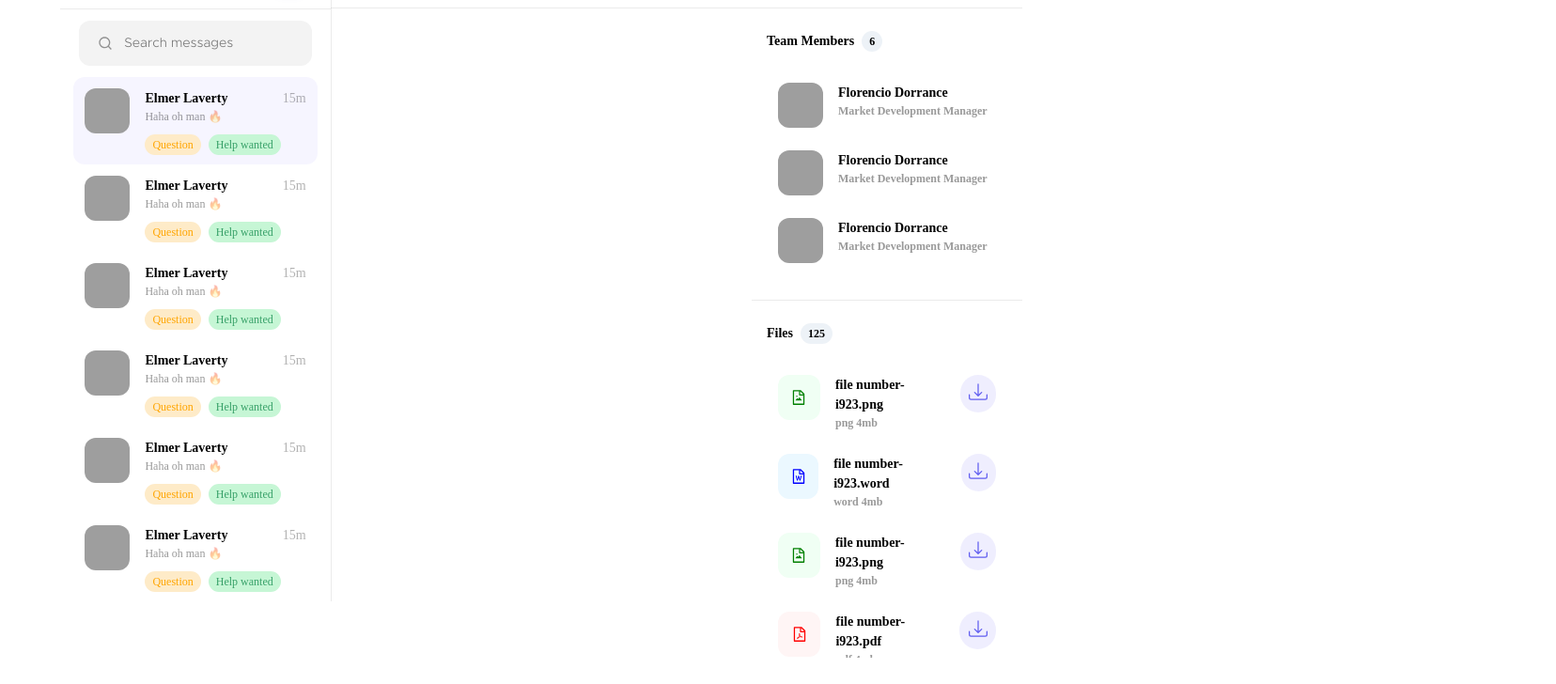
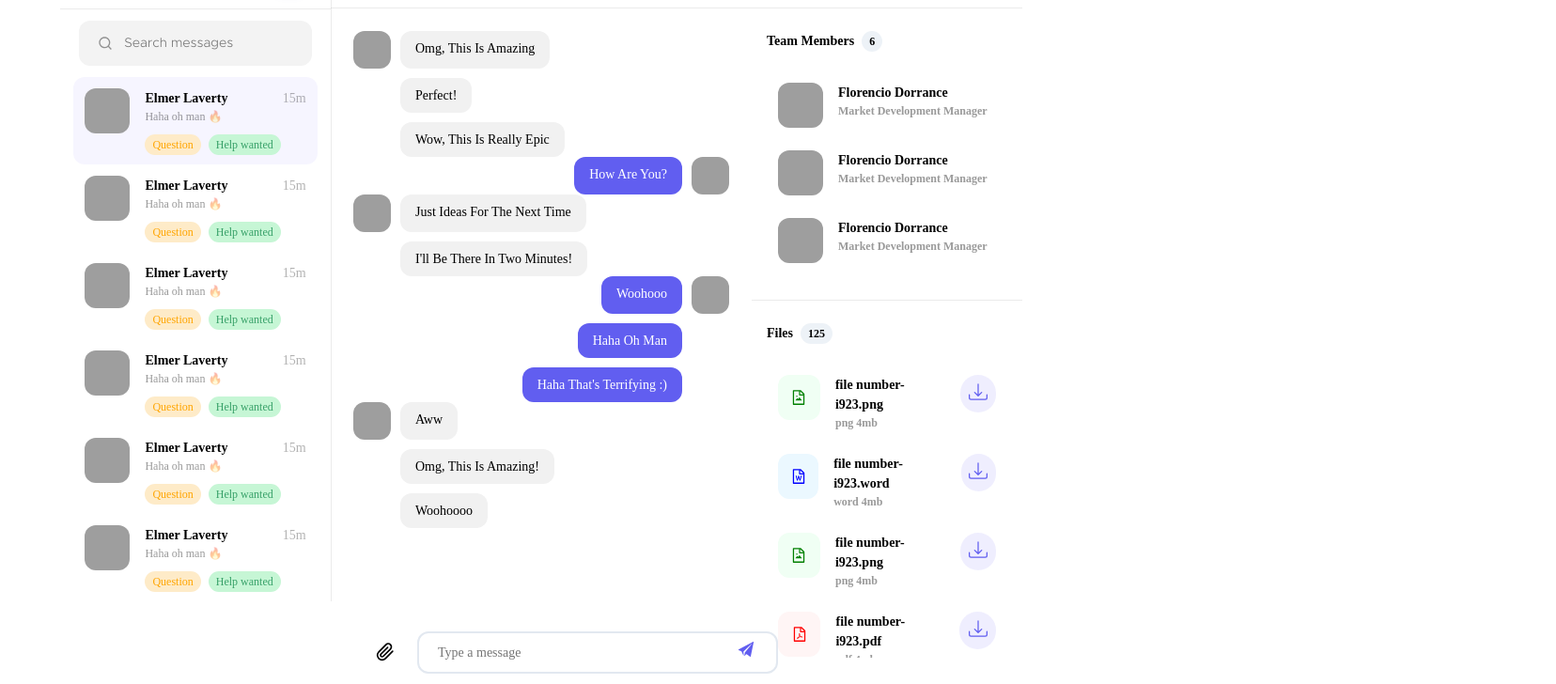
Before and after one commit to flydevs/chat-app-web, a React app: page / in a window 1280 px wide. Shown: the part 72-800 px from the top of the page at 94% size, 1656 px wide, since content can reach past the window. Built offline with nearby package versions, Linux system fonts and the light colour scheme; grey boxes are pictures that could not be loaded; a web font is replaced by a local one.

Commit message:
chat advances

```diff
--- a/src/components/ChatSection/components/ChatBody/ChatBody.js
+++ b/src/components/ChatSection/components/ChatBody/ChatBody.js
@@ -1,9 +1,43 @@
 import "./ChatBody.scss";
 import React from 'react';
+import MessageRecived from "./messageRecived/messageRecived";
+import MessageSent from "./messageSent/messageSent";
+import {FiPaperclip}  from "react-icons/fi"
+import {IoIosPaperPlane} from "react-icons/io"
 
 function ChatBody() {
     return(
-        <div></div>
+        <div className="chatContainer">
+            <div className="chatBox"></div>
+            <MessageSent first={true} text={"omg, this is amazing"} profileImg={`https://image.freepik.com/free-photo/pleasant-looking-serious-man-stands-profile-has-confident-expression-wears-casual-white-t-shirt_273609-16959.jpg`} />
+            <MessageSent text={"perfect!"}/>
+            <MessageSent text={"wow, this is really epic"}/>
+
+            <MessageRecived first={true} text={"how are you?"} profileImg={'https://images.pexels.com/photos/220453/pexels-photo-220453.jpeg?auto=compress&cs=tinysrgb&dpr=1&w=500'}/>
+
+            <MessageSent first={true} text={"just ideas for the next time"} profileImg={`https://image.freepik.com/free-photo/pleasant-looking-serious-man-stands-profile-has-confident-expression-wears-casual-white-t-shirt_273609-16959.jpg`} />
+            <MessageSent text={"I'll be there in two minutes!"}/>
+
+
+            <MessageRecived first={true} text={"woohooo"} profileImg={'https://images.pexels.com/photos/220453/pexels-photo-220453.jpeg?auto=compress&cs=tinysrgb&dpr=1&w=500'}/>
+            <MessageRecived text={"Haha oh man"}/>
+            <MessageRecived text={"Haha that's terrifying :)"}/>
+
+            <MessageSent first={true} text={"aww"} profileImg={`https://image.freepik.com/free-photo/pleasant-looking-serious-man-stands-profile-has-confident-expression-wears-casual-white-t-shirt_273609-16959.jpg`} />
+            <MessageSent text={"omg, this is amazing!"}/>
+            <MessageSent text={"woohoooo"}/>
+
+            <div className="chatFooter">
+                <FiPaperclip className="paperClip"/>
+                <div className="textInputContainer">
+                    <input type="text" placeholder="Type a message" className="textInput"></input>
+                    <IoIosPaperPlane size={20} color={'#615EF0'} className="sendMessage"/>
+                </div>
+            </div>
+
+
+
+        </div>
     )
 }
 
--- a/src/components/ChatSection/components/ChatBody/ChatBody.scss
+++ b/src/components/ChatSection/components/ChatBody/ChatBody.scss
@@ -0,0 +1,47 @@
+.chatContainer {
+    padding: 24px;
+    .chatBox {
+        display: flex;
+        flex-direction: column;
+        justify-content: flex-start;
+    }
+    .chatFooter {
+        display: flex;
+        flex-direction: row nowrap;
+        align-items: center;
+        width: 100%;
+        position: absolute;
+        bottom: 0;
+        .paperClip {
+            margin: 24px;
+            font-weight: 900;
+            font-size: 20px;
+            line-height: 20px;
+            color: #000000;
+        }
+        .textInputContainer{
+            position: relative;
+            display: flex;
+            flex-flow: row nowrap;
+            width: 30%;
+            .textInput {
+                width: 100%;
+                justify-content: stretch;
+                border: 2px solid #E2E8F0;
+                box-sizing: border-box;
+                border-radius: 12px;
+                background: #FFFFFF;
+                padding: 10px 20px;
+                font-size: 14px;
+                line-height: 150%;
+            }
+            .sendMessage {
+                position: absolute;
+                right: 24px;
+                top: 9px;
+                line-height: 20px;
+                }
+        }
+    }
+
+}
--- /dev/null
+++ b/src/components/ChatSection/components/ChatBody/messageRecived/messageRecived.js
@@ -0,0 +1,32 @@
+import React from 'react';
+import "./messageRecived.scss";
+import Avatar from '../../../../common/Avatar/Avatar';
+
+function MessageRecived({
+    text,
+    first,
+    profileImg
+}) {
+    if(first) {
+        return(
+            <div className="chatTextColumn">
+                <div className="textLineWithAvatar flexEnd">
+                    <p className="recivedText">{text}</p>
+                    <Avatar size={40} profileImg={profileImg} />
+                </div>
+
+            </div>
+        )
+    }
+    else {
+        return(
+            <div className="chatTextColumn">
+                <div className="textLineRecievedWithoutAvatar flexEnd">
+                <p className="recivedText">{text}</p>
+                </div>
+            </div>
+        )
+    }
+}
+
+export default MessageRecived;
--- /dev/null
+++ b/src/components/ChatSection/components/ChatBody/messageRecived/messageRecived.scss
@@ -0,0 +1,29 @@
+.chatTextColumn {
+   display: flex;
+   flex-flow: column nowrap;
+    .textLineWithAvatar {
+        display: flex;
+        flex-flow: row nowrap;
+    }
+    .textLineRecievedWithoutAvatar {
+       display: flex;
+       flex-flow: row nowrap;
+       margin: 10px 40px 0px 0px;
+    }
+    .flexEnd {
+       justify-content: flex-end;
+    }
+    .recivedText {
+        background-color: #615EF0;
+        padding: 8px 16px;
+        border-radius: 12px;
+        font-size: 14px;
+        line-height: 150%;
+        color: #ffffff;
+        clear:both;
+        float:left;
+        margin: 0px 10px;
+        text-transform: capitalize;
+    }
+
+}
--- /dev/null
+++ b/src/components/ChatSection/components/ChatBody/messageSent/messageSent.js
@@ -0,0 +1,33 @@
+import React from 'react';
+import "./messageSent.scss";
+import Avatar from '../../../../common/Avatar/Avatar';
+
+
+function MessageSent({
+    text,
+    first,
+    profileImg
+}) {
+    console.log(first)
+    if(first) {
+        return(
+            <div className="chatTextColumn">
+                <div className="textLineWithAvatar">
+                    <Avatar size={40} profileImg={profileImg} />
+                    <p className="sentText">{text}</p>
+                </div>
+            </div>
+        )
+    }
+    else {
+        return(
+            <div className="chatTextColumn">
+                <div className="textLineWithoutAvatar">
+                    <p className="sentText">{text}</p>
+                </div>
+            </div>
+        )
+    }
+}
+
+export default MessageSent;
--- /dev/null
+++ b/src/components/ChatSection/components/ChatBody/messageSent/messageSent.scss
@@ -0,0 +1,26 @@
+.chatTextColumn {
+    display: flex;
+    flex-flow: column nowrap;
+     .textLineWithAvatar {
+         display: flex;
+         flex-flow: row nowrap;
+     }
+     .textLineWithoutAvatar {
+        display: flex;
+        flex-flow: row nowrap;
+        margin: 10px 0px 0px 40px;
+     }
+     .sentText {
+         background-color: #f1f1f1;
+         padding: 8px 16px;
+         border-radius: 12px;
+         font-size: 14px;
+         line-height: 150%;
+         color: #000000;
+         clear:both;
+         float:left;
+         margin: 0px 10px;
+         text-transform: capitalize;
+     }
+
+ }
```
